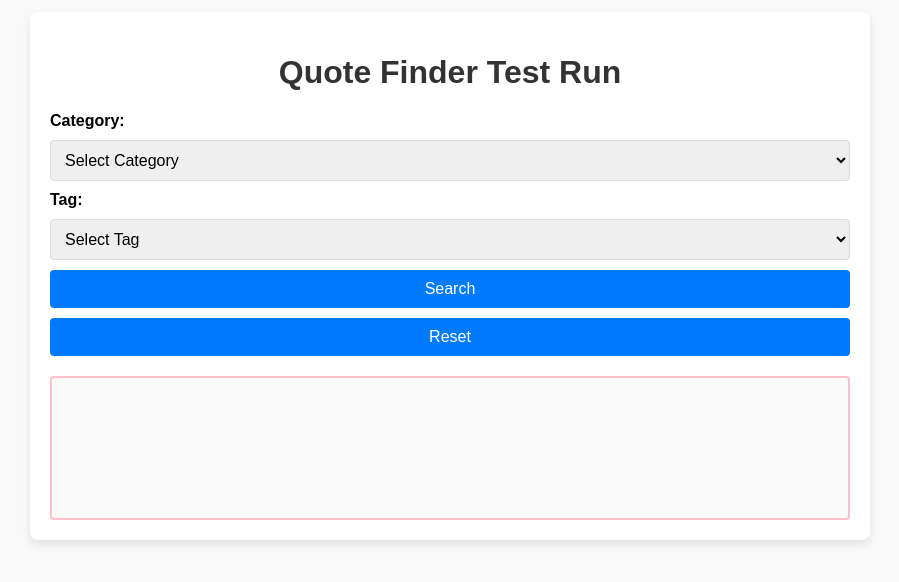
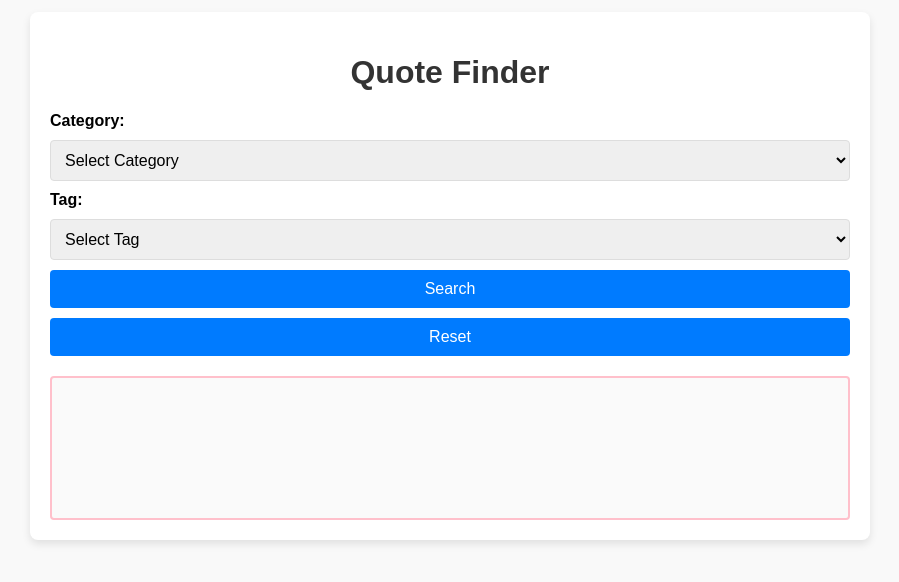
Before and after one commit to anastasiarubio/Website, a plain HTML site: page index.html in a window 1280 px wide. Shown: the part 124-706 px from the top of the page, without its empty margins (190-1089 px from the left). Drawn offline with Linux system fonts and the light colour scheme.

Commit message:
Text update

```diff
--- a/index.html
+++ b/index.html
@@ -8,7 +8,7 @@
 </head>
 <body>
     <div class="container">
-        <h1>Quote Finder Test Run</h1>
+        <h1>Quote Finder</h1>
 
         <div class="filters">
             <label for="category">Category:</label>
```
